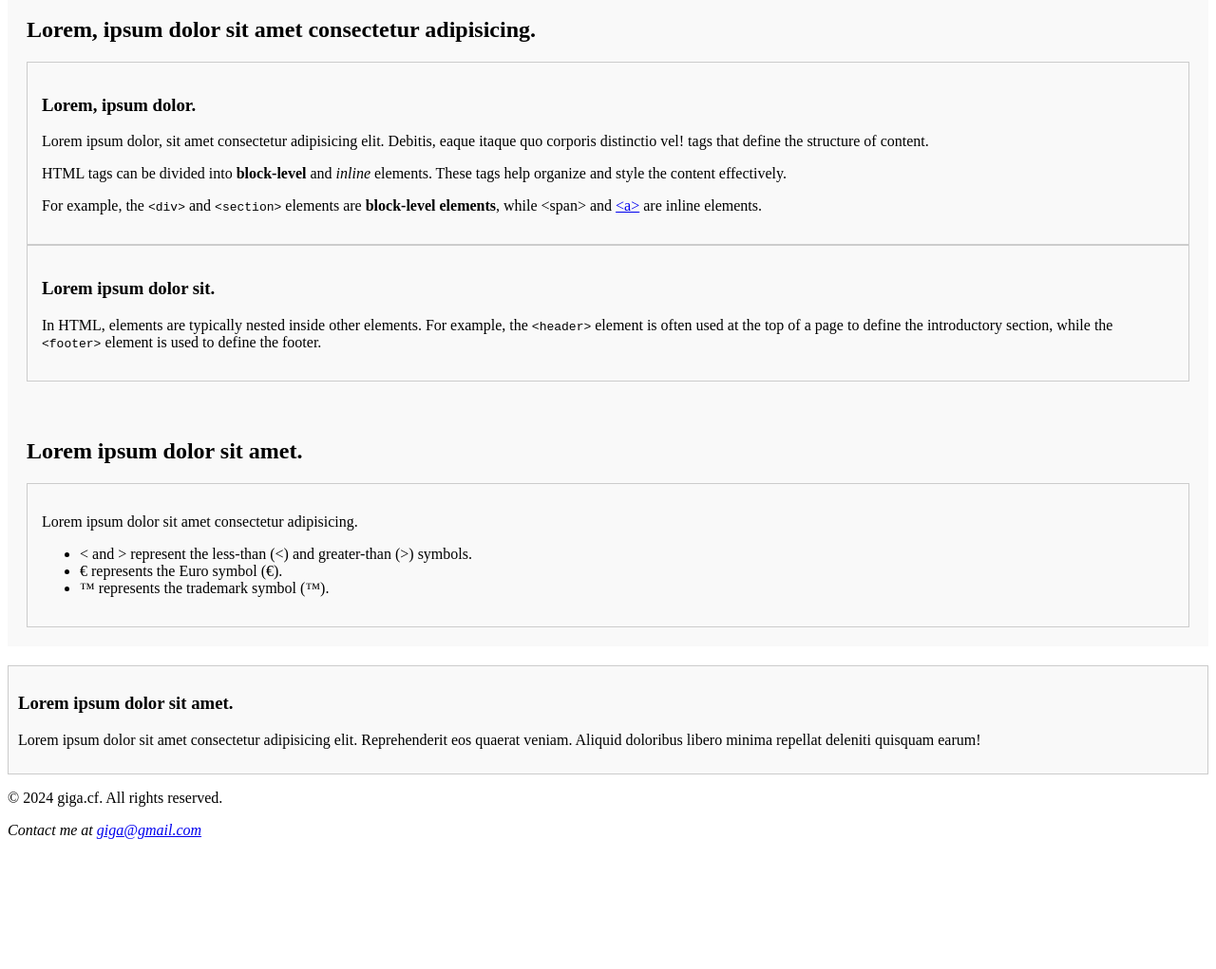
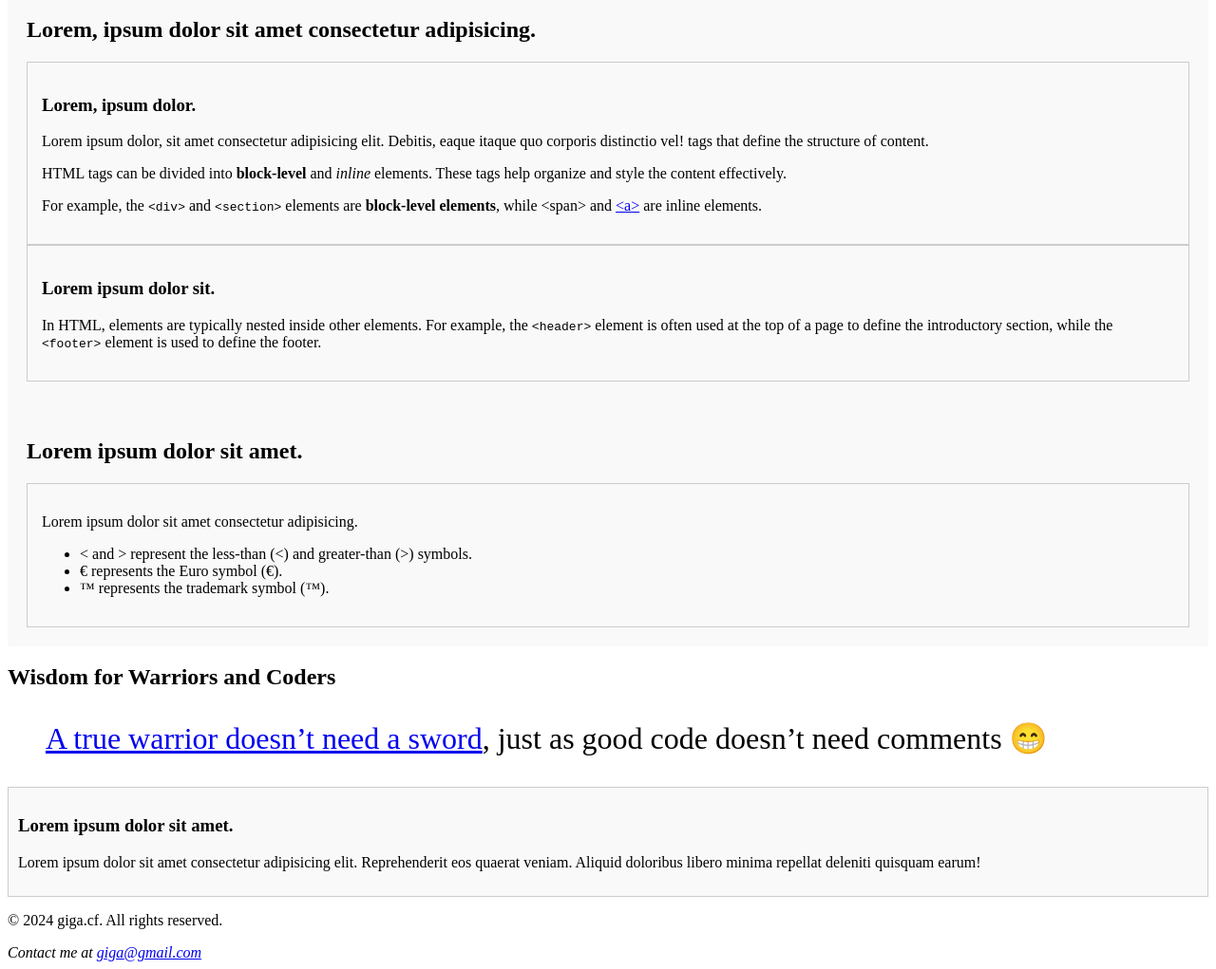
Before and after one commit to ananidze/10x, a plain HTML site: page session3/semantic_html_homework.html in a window 1280 px wide. Shown: the part 80-1101 px from the top of the page at 95% size. Before the commit the page ends 972 px from the top, so only its background shows below. Drawn offline with Linux system fonts and the light colour scheme.

Commit message:
Add inspirational quote

```diff
--- a/session3/semantic_html_homework.html
+++ b/session3/semantic_html_homework.html
@@ -58,6 +58,11 @@
             </article>
         </section>
 
+        <h2>Wisdom for Warriors and Coders</h2>
+        <blockquote style="font-size: 32px;">
+          <a href="https://youtu.be/IrbOSQ4Om-E?t=28">A true warrior doesn’t need a sword</a>, just as good code doesn’t need comments 😁
+        </blockquote>
+
         <aside style="background-color: #f9f9f9; padding: 10px; border: 1px solid #ccc; margin-top: 20px;">
             <h3>Lorem ipsum dolor sit amet.</h3>
             <p>Lorem ipsum dolor sit amet consectetur adipisicing elit. Reprehenderit eos quaerat veniam. Aliquid doloribus libero minima repellat deleniti quisquam earum!</p>
```
